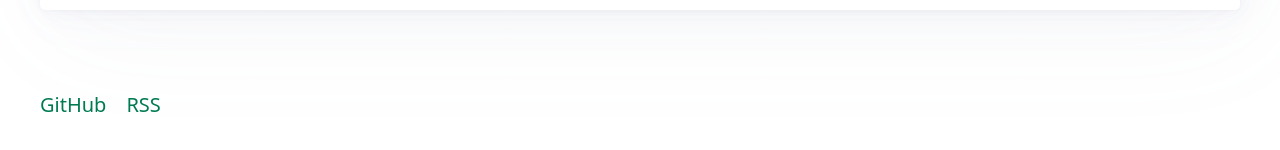
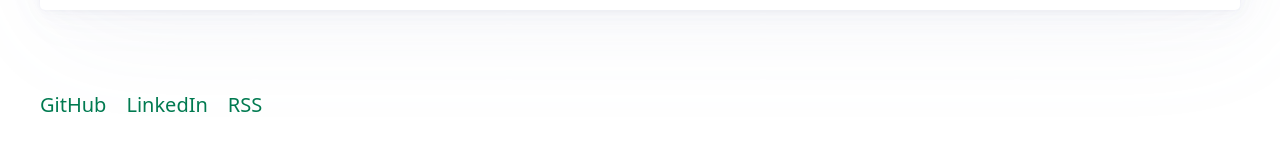
Before and after one commit to JakeShirley/JakeShirley.github.io, an Astro site: page /laser-works/cornhole-boards in a window 1280 px wide. Shown: the part 4703-4853 px from the top of the page. Built offline with nearby package versions, Linux system fonts and the light colour scheme; Astro itself is replaced by a stand-in of ours.

Commit message:
Added LinkedIn footer

```diff
--- a/src/layouts/Base.astro
+++ b/src/layouts/Base.astro
@@ -58,6 +58,7 @@ const canonicalURL = new URL(Astro.url.pathname, Astro.site);
       <nav aria-label="Footer">
         <ul>
           <li><a href={siteConfig.github}>GitHub</a></li>
+          <li><a href="https://www.linkedin.com/in/jakeshirley/">LinkedIn</a></li>
           <li><a href="/rss.xml">RSS</a></li>
         </ul>
       </nav>
```
